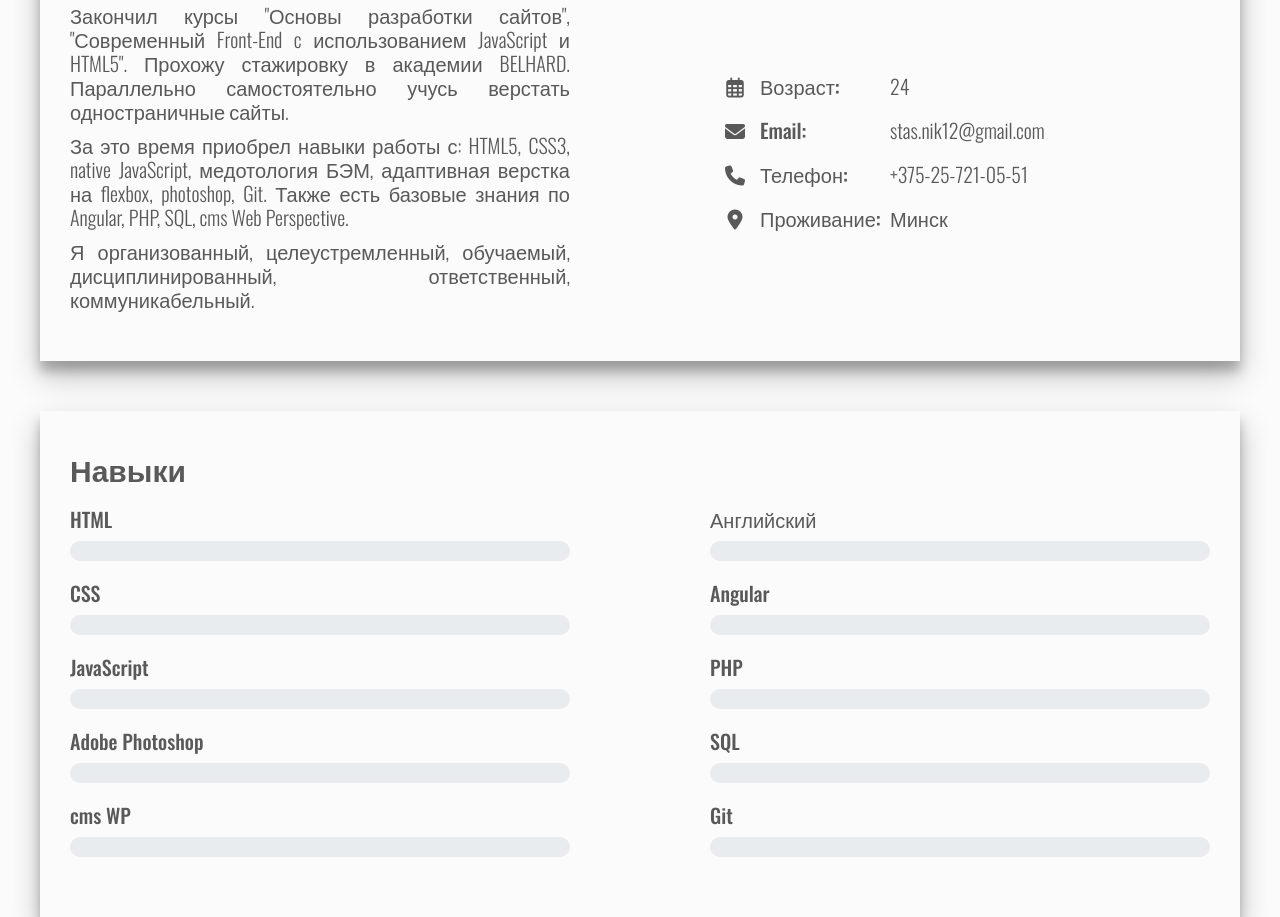
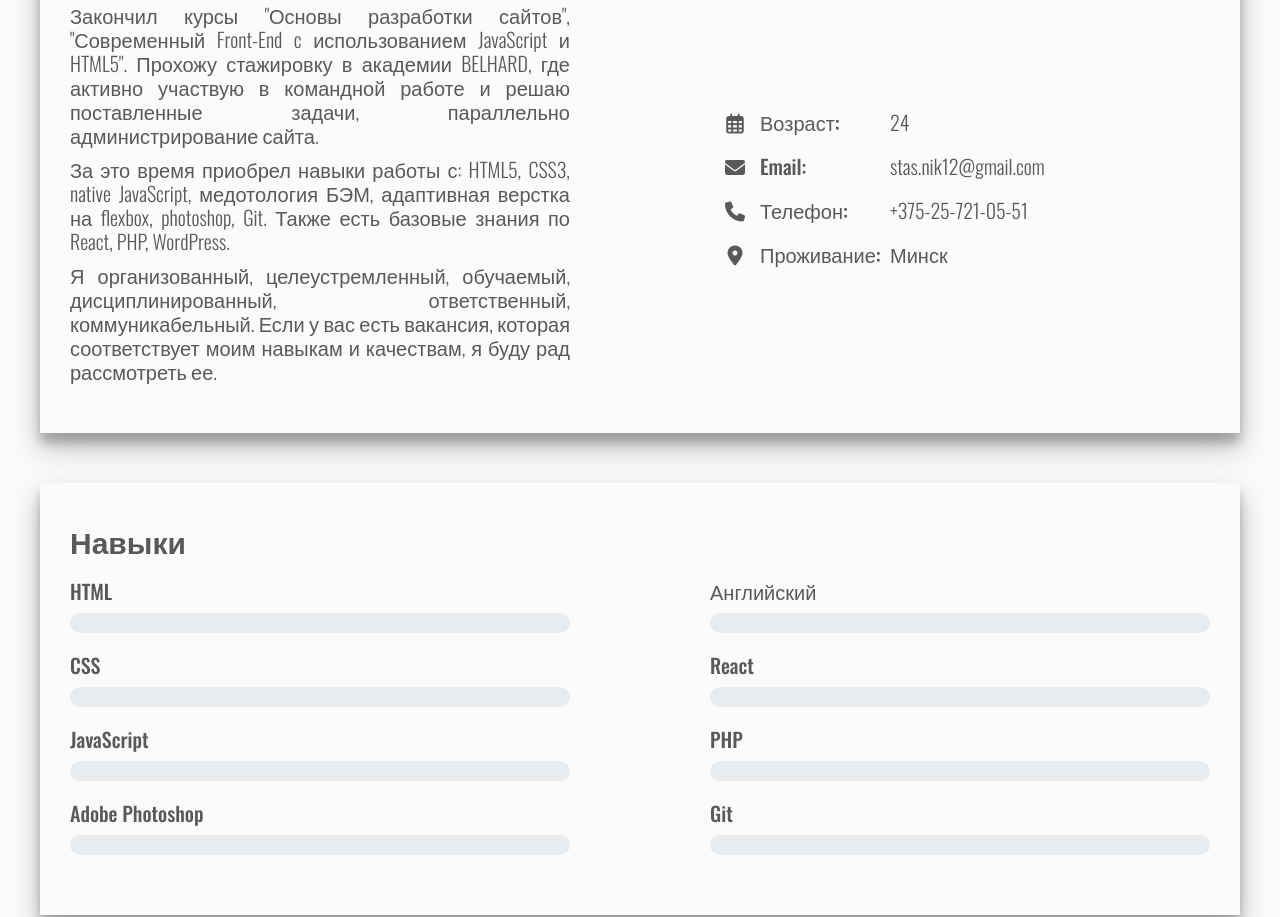
Before and after one commit to KlinVid/my_resume, a plain HTML site: page index.html in a window 1280 px wide. Shown: the part 763-1680 px from the top of the page. Drawn offline with nearby package versions, Linux system fonts and the light colour scheme.

Commit message:
замена основной информации

```diff
--- a/index.html
+++ b/index.html
@@ -69,9 +69,9 @@
                         <h2 class="section__title">Обо мне</h2>
                         <div class="about">
                             <div class="about__inner">
-                                <div class="about__text">Закончил курсы "Основы разработки сайтов", "Современный Front-End c использованием JavaScript и HTML5". Прохожу стажировку в академии BELHARD. Параллельно самостоятельно учусь верстать одностраничные сайты.</div>
-                                <div class="about__text">За это время приобрел навыки  работы с: HTML5, CSS3, native JavaScript, медотология БЭМ, адаптивная верстка на flexbox, photoshop, Git. Также есть базовые знания по Angular, PHP, SQL, cms Web Perspective.</div>
-                                <div class="about__text">Я организованный, целеустремленный, обучаемый, дисциплинированный, ответственный, коммуникабельный.</div>
+                                <div class="about__text">Закончил курсы "Основы разработки сайтов", "Современный Front-End c использованием JavaScript и HTML5". Прохожу стажировку в академии BELHARD, где активно участвую в командной работе и решаю поставленные задачи, параллельно администрирование сайта. </div>
+                                <div class="about__text">За это время приобрел навыки работы с: HTML5, CSS3, native JavaScript, медотология БЭМ, адаптивная верстка на flexbox, photoshop, Git. Также есть базовые знания по React, PHP,  WordPress.</div>
+                                <div class="about__text">Я организованный, целеустремленный, обучаемый, дисциплинированный, ответственный, коммуникабельный. Если у вас есть вакансия, которая соответствует моим навыкам и качествам, я буду рад рассмотреть ее.</div>
                             </div>
                             <div class="about__info">
                                 <div class="about__item">
@@ -136,13 +136,6 @@
                                     </div>
                                 </div>
 
-                                <div class="skills__item">
-                                    <div class="skills__title">cms WP</div>
-                                    <div class="skills__bar">
-                                        <div style="width: 16.66666%;" class="progress__bar ">Начальный</div>
-                                    </div>
-                                </div>
-
                             </div>
 
                             <div class="skills__column">
@@ -156,7 +149,7 @@
 
 
                                 <div class="skills__item">
-                                    <div class="skills__title">Angular</div>
+                                    <div class="skills__title">React</div>
                                     <div class="skills__bar">
                                         <div style="width: 16.66666%;" class="progress__bar ">Начальный</div>
                                     </div>
@@ -169,12 +162,6 @@
                                     </div>
                                 </div>
 
-                                <div class="skills__item">
-                                    <div class="skills__title">SQL</div>
-                                    <div class="skills__bar">
-                                        <div style="width: 16.66666%;" class="progress__bar ">Начальный</div>
-                                    </div>
-                                </div>
 
                                 <div class="skills__item">
                                     <div class="skills__title">Git</div>
@@ -240,18 +227,18 @@
 
                             <div class="list__item workExp__item">
                                 <div class="list__title workExp__title">
-                                    Стажировка в академии BELHARD
+                                    ГУО "Средняя школа №160"
                                 </div>
                                 <div class="list__year workExp__year">2023 - по настоящее время</div>
-                                <div class="list__text workExp__text">Стажер Frontend-разработчик</div>
+                                <div class="list__text workExp__text">Инженер-программист</div>
                             </div>
 
                             <div class="list__item workExp__item">
                                 <div class="list__title workExp__title">
-                                    ГУО "Средняя школа №160"
+                                    Стажировка в академии BELHARD
                                 </div>
-                                <div class="list__year workExp__year">2023 - по настоящее время</div>
-                                <div class="list__text workExp__text">Инженер-программист</div>
+                                <div class="list__year workExp__year">2023</div>
+                                <div class="list__text workExp__text">Стажер Frontend-разработчик</div>
                             </div>
 
                             <div class="list__item workExp__item">
```
